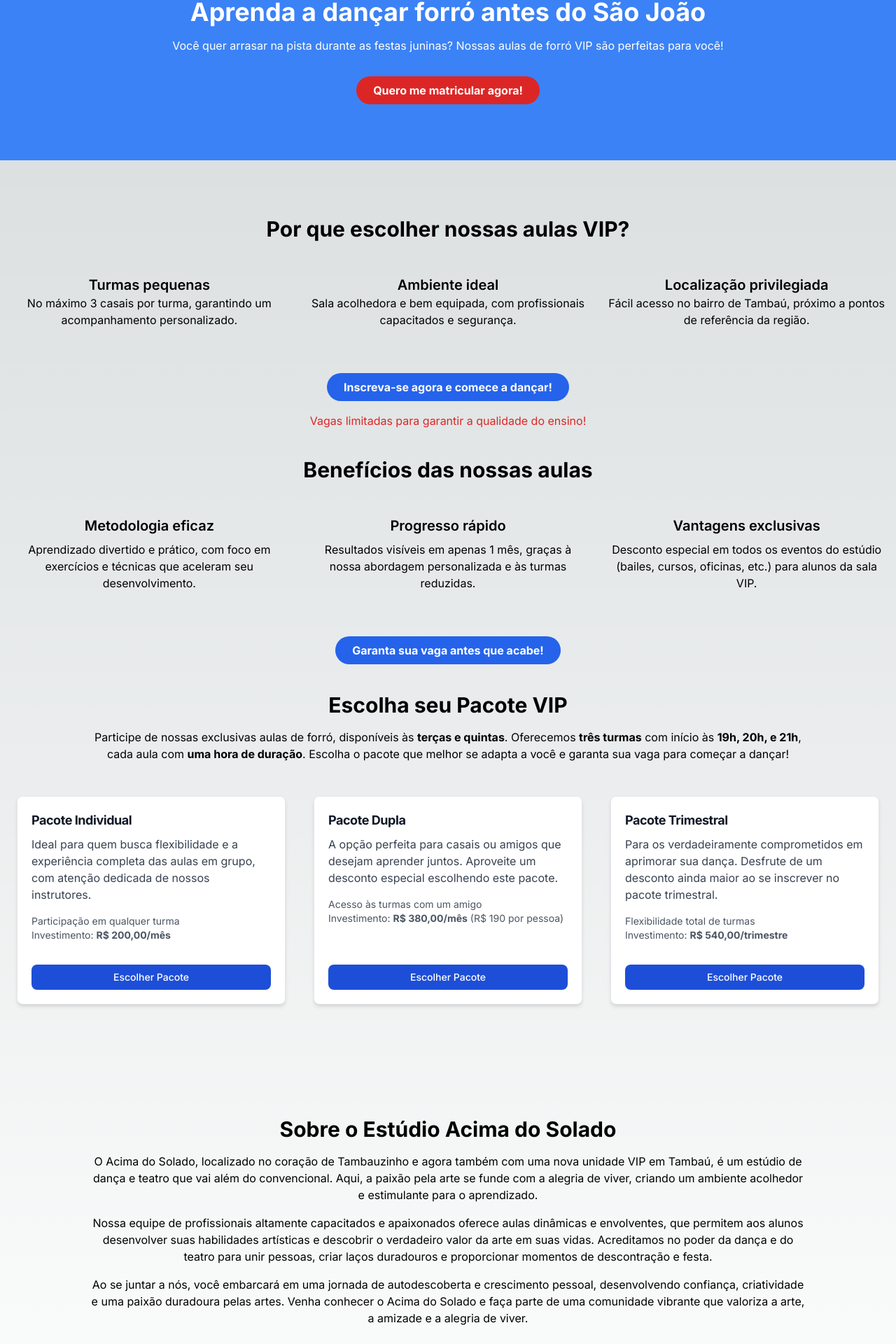
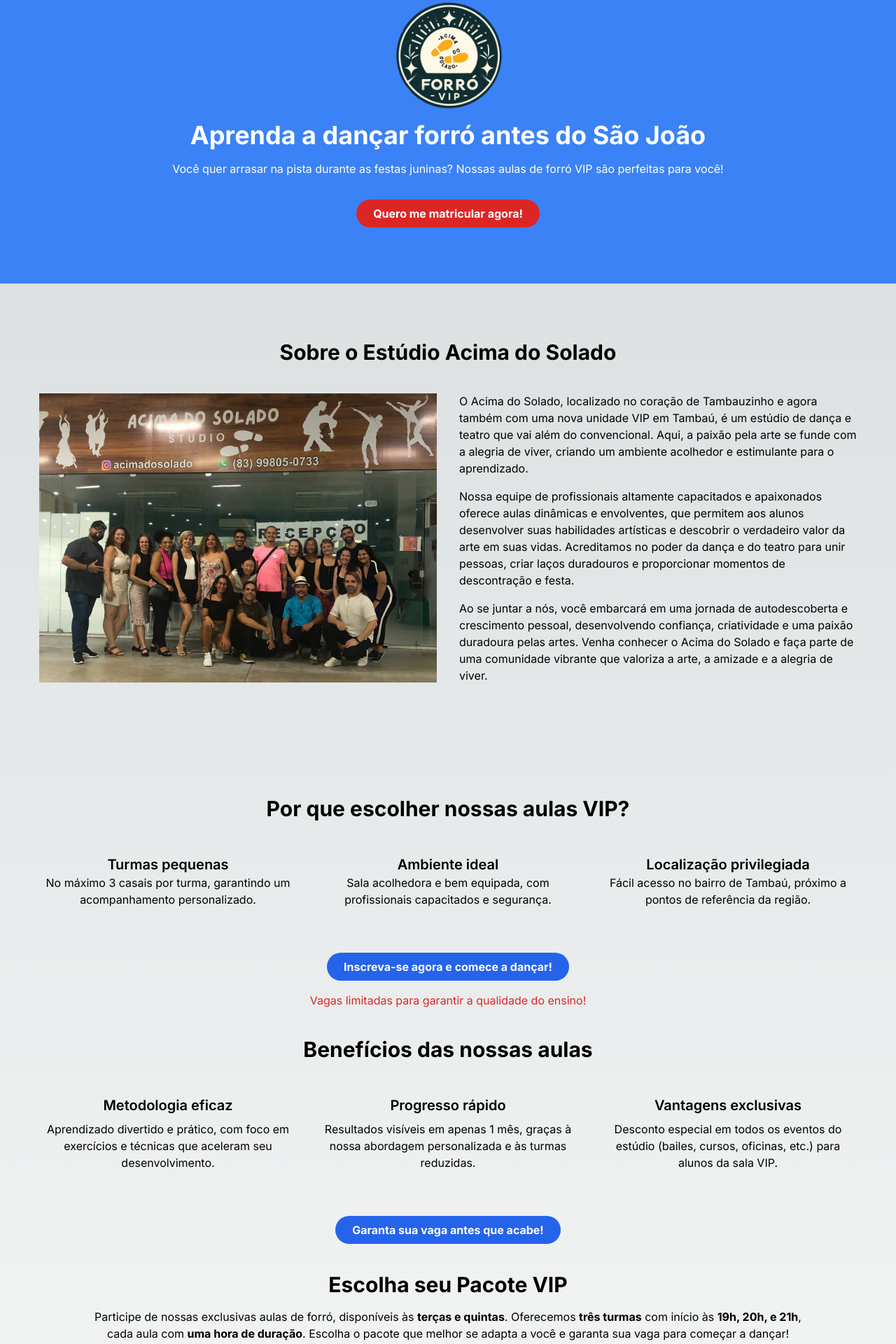
Before and after one commit to rubensGouveia/landingPage-ADS, a Next.js app: page / in a window 1280 px wide. Shown: the part 83-2003 px from the top of the page at 70% size. Built offline with nearby package versions, Linux system fonts and the light colour scheme.

Commit message:
turn more interesting

```diff
--- a/src/app/page.tsx
+++ b/src/app/page.tsx
@@ -8,9 +8,10 @@ export default function Home() {
   return (
     <main>
       <HeroSection />
+      <AboutStudio />
       <AboutClasses />
       {/* <Testimonials /> */}
-      <AboutStudio />
+
       <Footer />
     </main>
     // <main className="flex min-h-screen flex-col items-center justify-center p-24">
--- a/src/components/About.tsx
+++ b/src/components/About.tsx
@@ -1,32 +1,43 @@
 export const AboutStudio: React.FC = () => {
   return (
-    <section className="py-20">
+    <section className="py-20 lg:px-10  px-6">
       <div className="container mx-auto px-4">
-        <h2 className="text-3xl font-bold text-center">
+        <h2 className="text-3xl font-bold text-center mb-10">
           Sobre o Estúdio Acima do Solado
         </h2>
-        <p className="mt-4 text-center max-w-screen-lg mx-auto">
-          O Acima do Solado, localizado no coração de Tambauzinho e agora também
-          com uma nova unidade VIP em Tambaú, é um estúdio de dança e teatro que
-          vai além do convencional. Aqui, a paixão pela arte se funde com a
-          alegria de viver, criando um ambiente acolhedor e estimulante para o
-          aprendizado.
-        </p>
-        <p className="mt-4 text-center max-w-screen-lg mx-auto">
-          Nossa equipe de profissionais altamente capacitados e apaixonados
-          oferece aulas dinâmicas e envolventes, que permitem aos alunos
-          desenvolver suas habilidades artísticas e descobrir o verdadeiro valor
-          da arte em suas vidas. Acreditamos no poder da dança e do teatro para
-          unir pessoas, criar laços duradouros e proporcionar momentos de
-          descontração e festa.
-        </p>
-        <p className="mt-4 text-center max-w-screen-lg mx-auto">
-          Ao se juntar a nós, você embarcará em uma jornada de autodescoberta e
-          crescimento pessoal, desenvolvendo confiança, criatividade e uma
-          paixão duradoura pelas artes. Venha conhecer o Acima do Solado e faça
-          parte de uma comunidade vibrante que valoriza a arte, a amizade e a
-          alegria de viver.
-        </p>
+        <div className="flex flex-col lg:flex-row items-center justify-between gap-8">
+          <div className="lg:w-1/2">
+            <img
+              src={"/foto.webp"}
+              alt="foto do Acima do Solado"
+              className="w-full h-auto object-cover"
+            />
+          </div>
+          <div className="lg:w-1/2 text-center lg:text-left">
+            <p className="mt-4 lg:mt-0">
+              O Acima do Solado, localizado no coração de Tambauzinho e agora
+              também com uma nova unidade VIP em Tambaú, é um estúdio de dança e
+              teatro que vai além do convencional. Aqui, a paixão pela arte se
+              funde com a alegria de viver, criando um ambiente acolhedor e
+              estimulante para o aprendizado.
+            </p>
+            <p className="mt-4">
+              Nossa equipe de profissionais altamente capacitados e apaixonados
+              oferece aulas dinâmicas e envolventes, que permitem aos alunos
+              desenvolver suas habilidades artísticas e descobrir o verdadeiro
+              valor da arte em suas vidas. Acreditamos no poder da dança e do
+              teatro para unir pessoas, criar laços duradouros e proporcionar
+              momentos de descontração e festa.
+            </p>
+            <p className="mt-4">
+              Ao se juntar a nós, você embarcará em uma jornada de
+              autodescoberta e crescimento pessoal, desenvolvendo confiança,
+              criatividade e uma paixão duradoura pelas artes. Venha conhecer o
+              Acima do Solado e faça parte de uma comunidade vibrante que
+              valoriza a arte, a amizade e a alegria de viver.
+            </p>
+          </div>
+        </div>
       </div>
     </section>
   );
--- a/src/components/AboutClasses.tsx
+++ b/src/components/AboutClasses.tsx
@@ -5,7 +5,7 @@ import { useRouter } from "next/navigation";
 export const AboutClasses: React.FC = () => {
   const router = useRouter();
   return (
-    <section className="py-20">
+    <section className="py-20 lg:px-10 px-6">
       <div className="container mx-auto px-4">
         <h2 className="text-3xl font-bold text-center mb-12">
           Por que escolher nossas aulas VIP?
--- a/src/components/Footer.tsx
+++ b/src/components/Footer.tsx
@@ -6,8 +6,25 @@ export const Footer: React.FC = () => {
         <div className="flex flex-wrap justify-between">
           <div className="w-full md:w-1/3 mb-6 md:mb-0">
             <h3 className="text-xl font-bold mb-4">Estúdio Acima do Solado</h3>
+            <p className="text-gray-400 mb-2">
+              <span className="text-sm font-bold">Unidade Espaço Cultural</span>
+              <br />
+              <a
+                href="https://maps.app.goo.gl/zCz5UkzRV3jukaAv5"
+                className="text-blue-400 hover:text-blue-300 transition duration-300"
+              >
+                R. Abdias Gomes de Almeida, 800 - Tambauzinho
+              </a>
+            </p>
             <p className="text-gray-400">
-              Rua Izidro Gomes 361, Tambaú sala 03
+              <span className="text-sm font-bold">Unidade VIP </span>
+              <br />
+              <a
+                href="https://maps.app.goo.gl/3nXCqaMQHp2jXXBc9"
+                className="text-blue-400 hover:text-blue-300 transition duration-300"
+              >
+                Rua Izidro Gomes 361, Tambaú sala 03
+              </a>
             </p>
           </div>
           <div className="w-full md:w-1/3 mb-6 md:mb-0">
--- a/src/components/HeroSection.tsx
+++ b/src/components/HeroSection.tsx
@@ -3,10 +3,19 @@ import Link from "next/link";
 export const HeroSection: React.FC = () => {
   return (
     <section className="text-center py-20 bg-blue-500 text-white">
-      <h1 className="text-4xl font-bold">
+      <div className="z-10 w-full mb-4 items-center justify-center font-mono text-sm flex ">
+        <img
+          src={"/acimavip.png"}
+          alt="Logo do acima do Solado"
+          width={160}
+          height={160}
+        />
+      </div>
+
+      <h1 className="text-4xl font-bold px-6">
         Aprenda a dançar forró antes do São João
       </h1>
-      <p className="mt-4">
+      <p className="mt-4 px-6">
         Você quer arrasar na pista durante as festas juninas? Nossas aulas de
         forró VIP são perfeitas para você!
       </p>
```
Also changed, not shown: public/acimavip.png (added), public/foto.webp (added).
